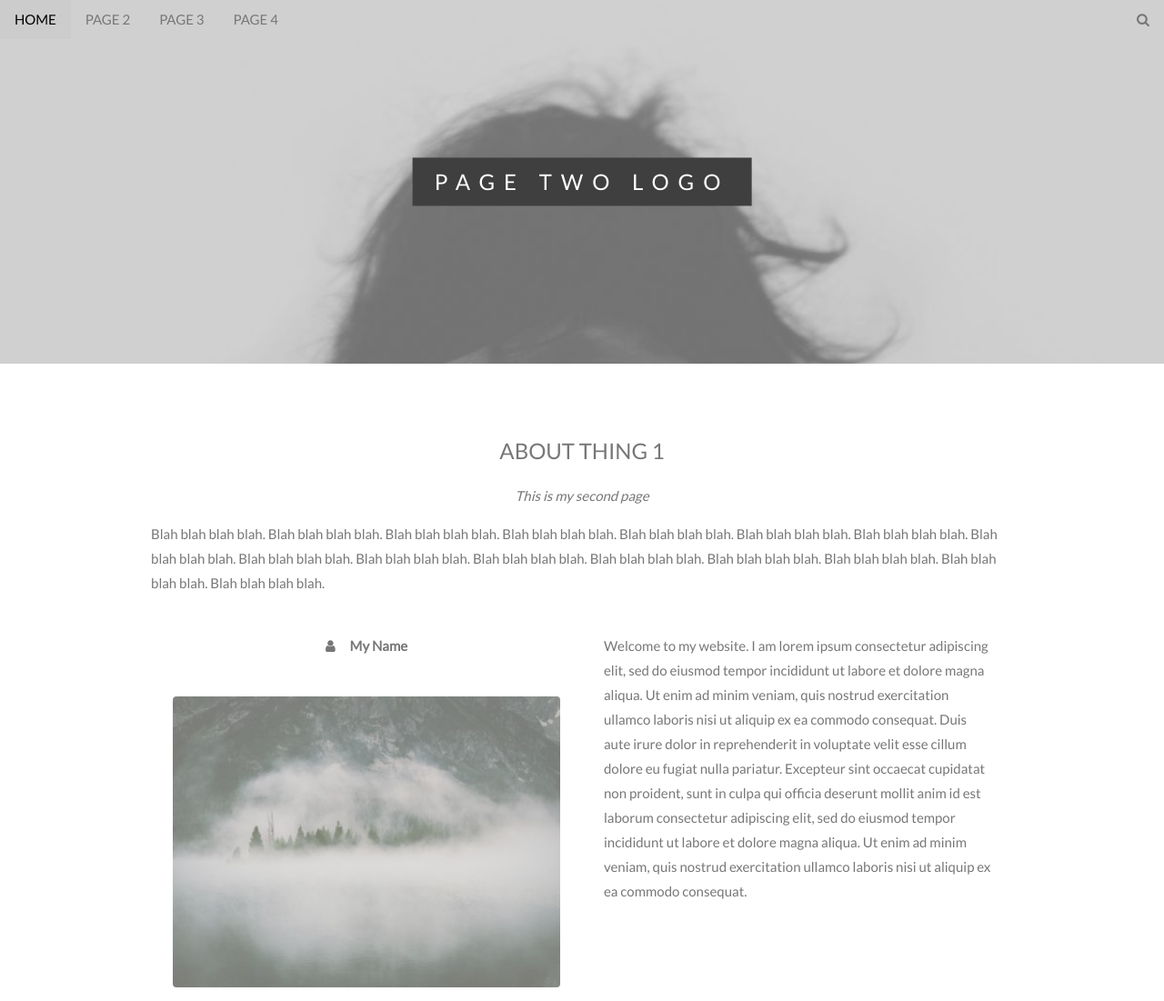
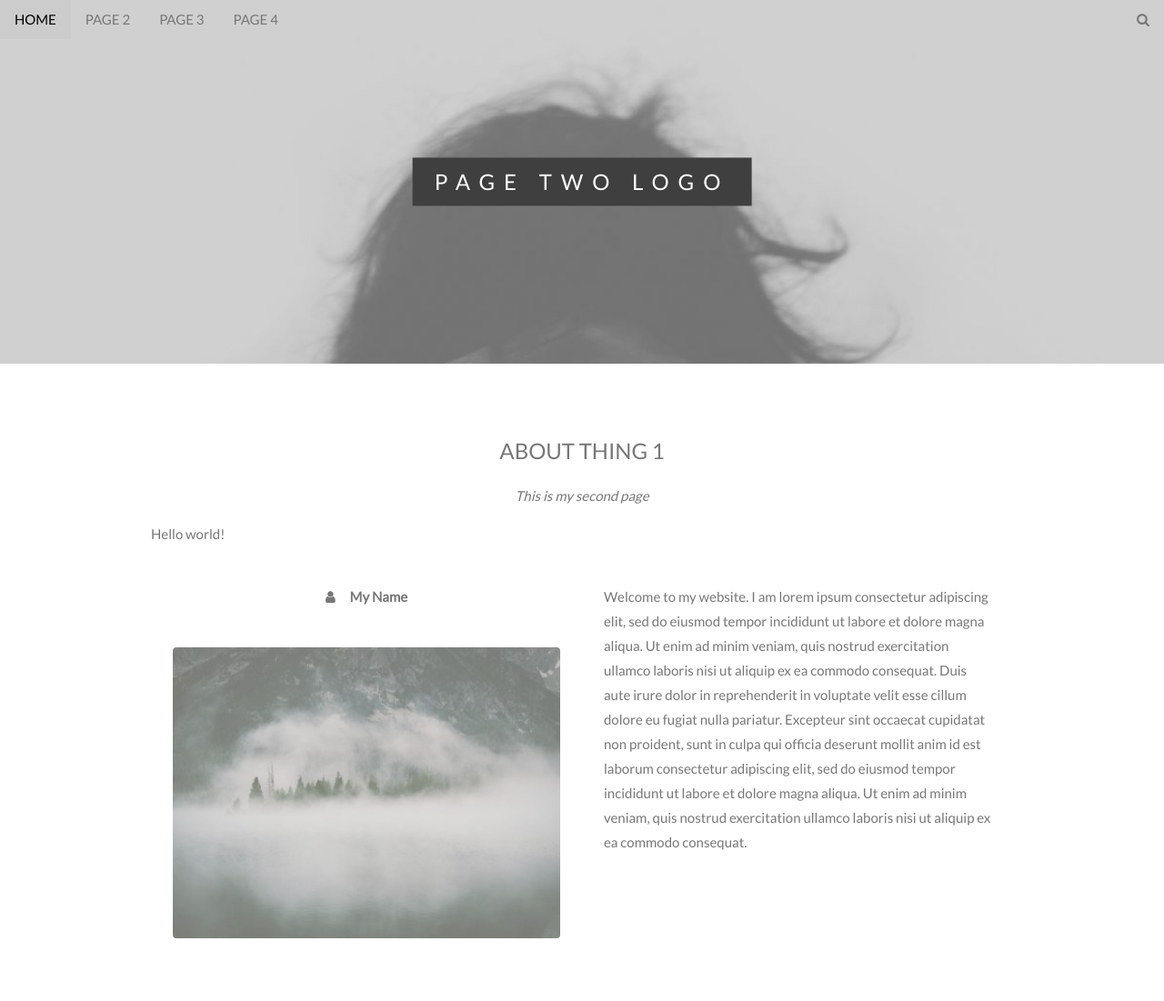
Before and after one commit to Yidan-Congcong/project5, a plain HTML site: page project_5_files/page2.html in a window 1280 px wide. Shown: the top 1101 px of the page at 91% size. Drawn offline with Linux system fonts and the light colour scheme.

Commit message:
Made edit to page2.html

```diff
--- a/project_5_files/page2.html
+++ b/project_5_files/page2.html
@@ -45,10 +45,7 @@
   <h3 class="w3-center">ABOUT THING 1</h3>
   <p class="w3-center"><em>This is my second page</em></p>
   <p>
-      Blah blah blah blah. Blah blah blah blah. Blah blah blah blah. Blah blah blah blah.
-      Blah blah blah blah. Blah blah blah blah. Blah blah blah blah. Blah blah blah blah.
-      Blah blah blah blah. Blah blah blah blah. Blah blah blah blah. Blah blah blah blah.
-      Blah blah blah blah. Blah blah blah blah. Blah blah blah blah. Blah blah blah blah.
+      Hello world!
   </p>
   <div class="w3-row">
     <div class="w3-col m6 w3-center w3-padding-large">
```
